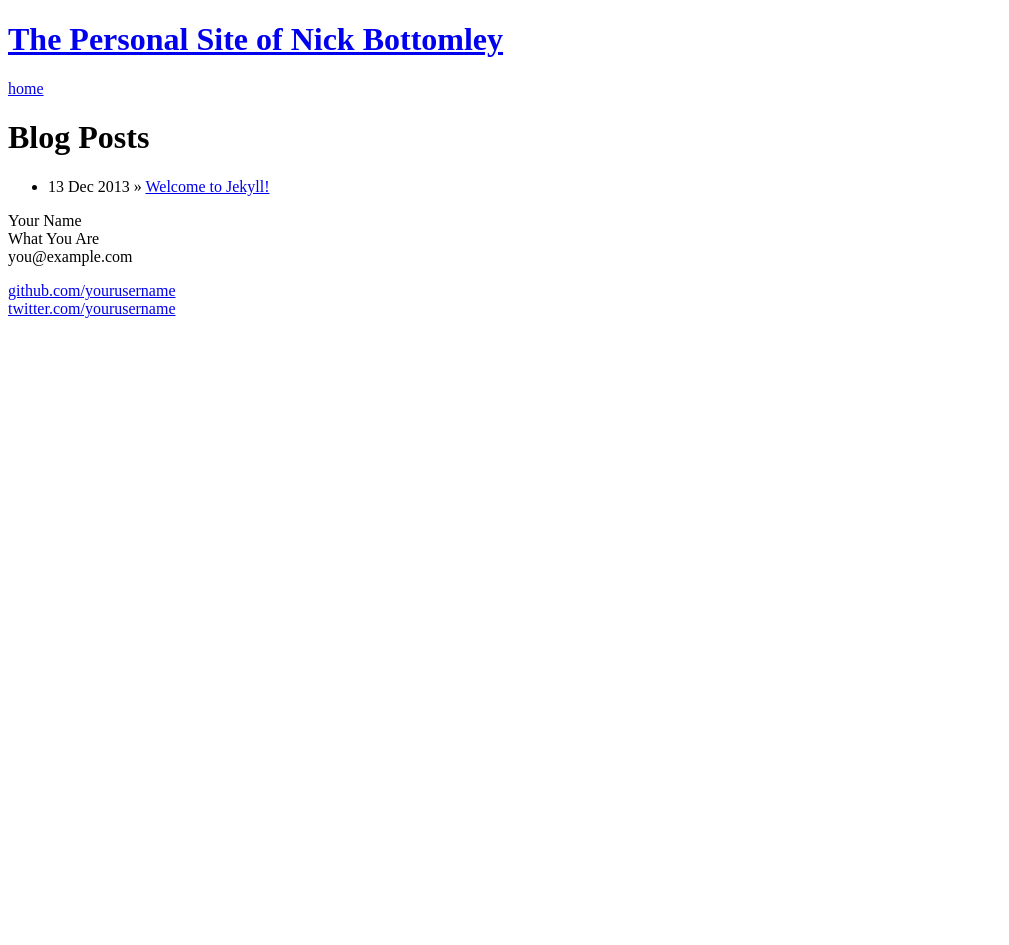
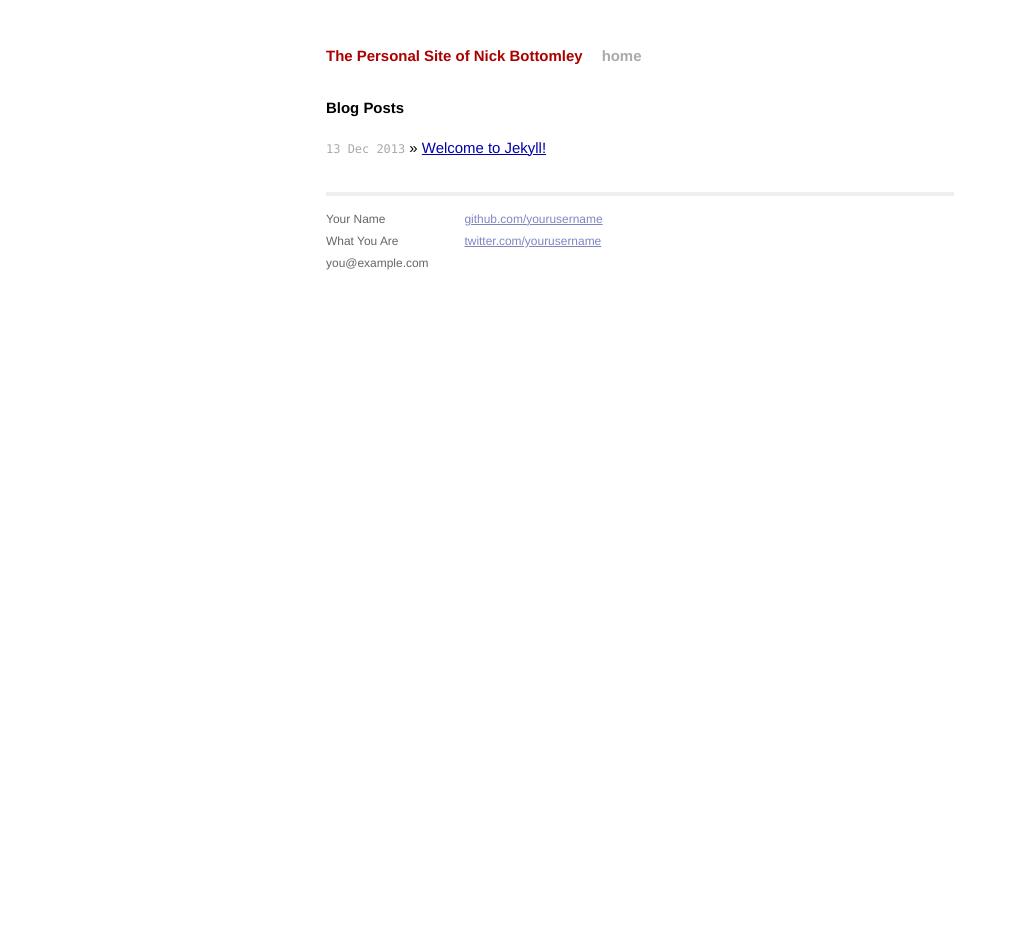
Before and after one commit to bttmly/nickbottomley.com, a Jekyll site: the page built from index.html, in a window 1280 px wide. Shown: the whole page, without its empty margins (0-1009 px from the left). Built offline with Jekyll 4.4.1, drawn with Linux system fonts in a browser that asks for light colours; Markdown is read by kramdown in place of the engine named in the settings; before the commit the page ends 900 px from its top, so only the background shows below that.

Commit message:
fix config files

```diff
--- /dev/null
+++ b/_config-dev.yml
@@ -0,0 +1 @@
+url: localhost:4000
--- a/_config.yml
+++ b/_config.yml
@@ -3,6 +3,9 @@ markdown: redcarpet
 pygments: true
 excerpt_separator: <!-- more -->
 permalink: blog/:year/:month/:day/:title.html
-baseurl: http://nickbottomley.com
-cssPath: assets/css/
-jsPath: assets/js/
+baseurl: /
+url: http://nickbottomley.com
+css_path: ./assets/css
+js_path: ./assets/js
+font_path: ./assets/font
+img_path: ./assets/img
--- a/_layouts/default.html
+++ b/_layouts/default.html
@@ -7,10 +7,10 @@
         <meta name="viewport" content="width=device-width">
 
         <!-- syntax highlighting CSS -->
-        <link rel="stylesheet" href="{{ site.css }}/syntax.css">
+        <link rel="stylesheet" href="{{ site.css_path }}/syntax.css">
 
         <!-- Custom CSS -->
-        <link rel="stylesheet" href="{{ site.css }}/main.css">
+        <link rel="stylesheet" href="{{ site.css_path }}/main.css">
 
     </head>
     <body>
```
Also changed, not shown: _dev-config.yml (deleted).
